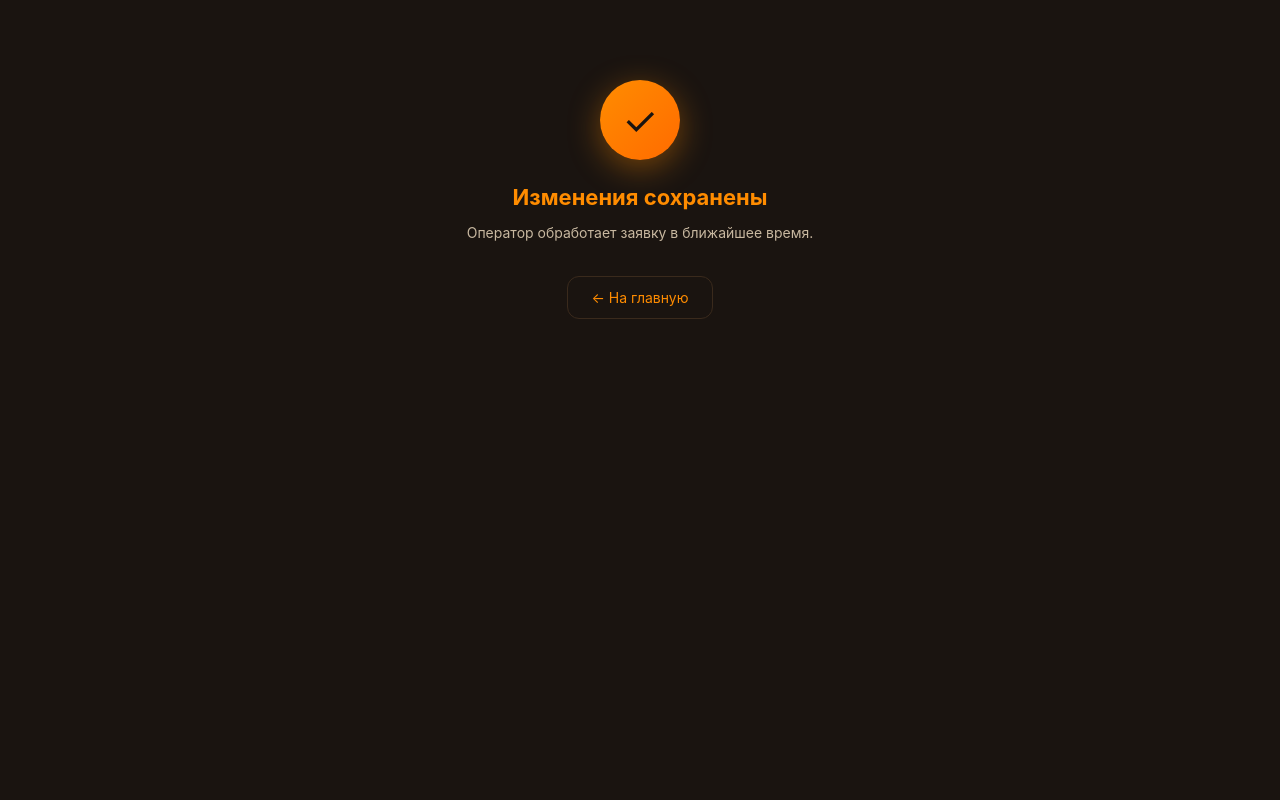
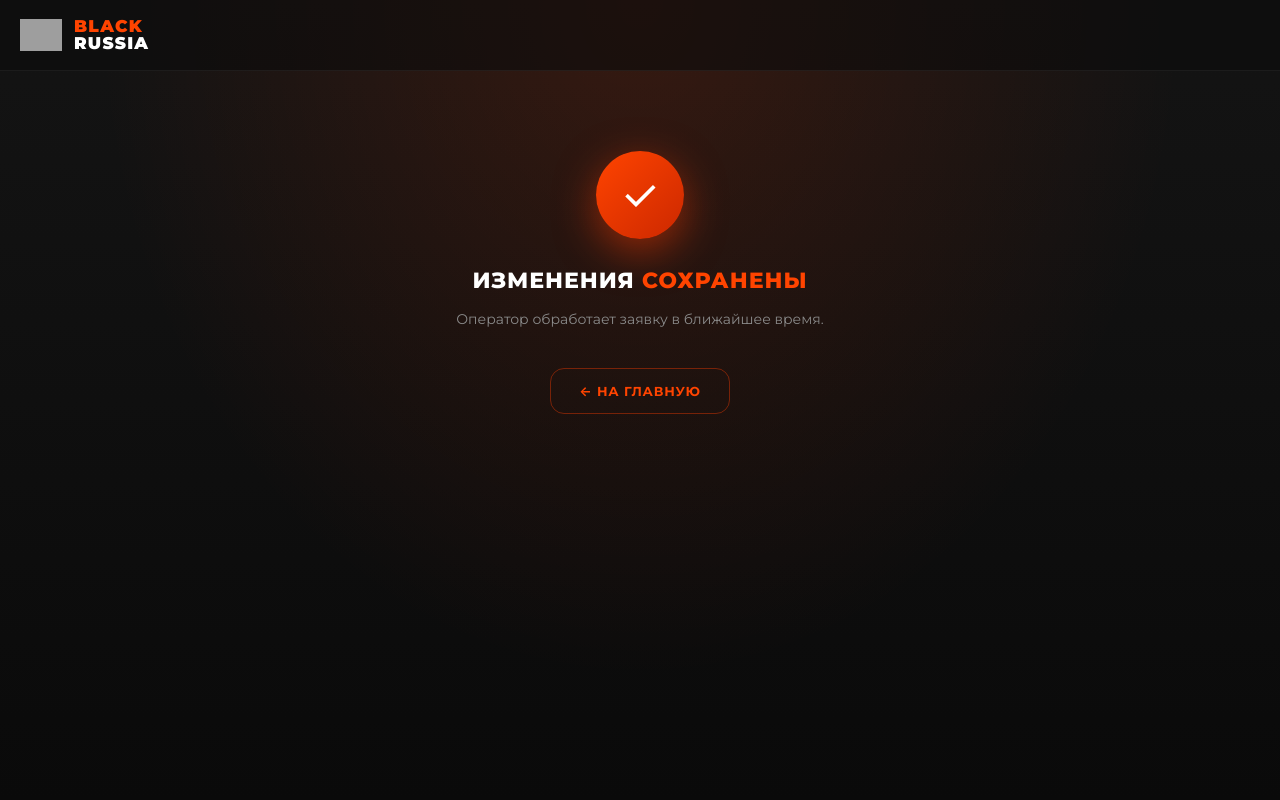
Before and after one commit to gor606140-ctrl/brhelper, a Flask app: page /done in a window 1280 px wide. Run offline with Flask 3, Linux system fonts and the light colour scheme; grey boxes are pictures that could not be loaded.

Commit message:
Update done.html

```diff
--- a/templates/done.html
+++ b/templates/done.html
@@ -3,54 +3,94 @@
 <head>
 <meta charset="utf-8">
 <meta name="viewport" content="width=device-width, initial-scale=1">
-<title>Готово</title>
+<title>Готово — BLACK RUSSIA</title>
+<link href="https://fonts.googleapis.com/css2?family=Montserrat:wght@400;600;700;800;900&display=swap" rel="stylesheet">
 <style>
   * { box-sizing: border-box; margin: 0; padding: 0; }
   body {
-    background: #1a1410;
-    color: #e8dcc8;
-    font-family: -apple-system, BlinkMacSystemFont, "Segoe UI", Roboto, sans-serif;
+    background: #0e0e0e;
+    color: #ffffff;
+    font-family: 'Montserrat', -apple-system, sans-serif;
     min-height: 100vh;
-    padding: 80px 16px;
+    padding: 0 0 40px;
+    background-image:
+      radial-gradient(ellipse at 50% 0%, rgba(255,60,0,0.15), transparent 60%),
+      linear-gradient(180deg, #141414 0%, #0a0a0a 100%);
+  }
+  .header {
+    display: flex;
+    align-items: center;
+    padding: 14px 20px;
+    border-bottom: 1px solid rgba(255,255,255,0.06);
+    background: rgba(10,10,10,0.6);
+  }
+  .header img { height: 42px; width: 42px; object-fit: contain; margin-right: 12px; }
+  .header .title { display: flex; flex-direction: column; line-height: 1; }
+  .header .title .b { color: #ff4400; font-weight: 900; font-size: 17px; letter-spacing: 1.2px; }
+  .header .title .r { color: #ffffff; font-weight: 900; font-size: 17px; letter-spacing: 1.2px; }
+  .wrap {
+    max-width: 420px;
+    margin: 0 auto;
+    padding: 80px 20px 0;
     text-align: center;
   }
-  .wrap { max-width: 400px; margin: 0 auto; }
   .check {
-    width: 80px; height: 80px;
-    background: linear-gradient(135deg, #ff8c00, #ff6b00);
+    width: 88px;
+    height: 88px;
+    background: linear-gradient(135deg, #ff4400, #cc2800);
     border-radius: 50%;
-    margin: 0 auto 24px;
+    margin: 0 auto 28px;
     display: flex;
     align-items: center;
     justify-content: center;
-    font-size: 40px;
-    color: #1a1410;
-    box-shadow: 0 8px 32px rgba(255,140,0,0.4);
+    font-size: 44px;
+    color: #ffffff;
+    box-shadow: 0 12px 40px rgba(255,60,0,0.5);
   }
   h1 {
-    color: #ff8c00;
+    color: #ffffff;
     font-size: 22px;
-    margin-bottom: 12px;
+    font-weight: 800;
+    text-transform: uppercase;
+    letter-spacing: 1px;
+    margin-bottom: 14px;
   }
-  p { color: #c8b8a0; line-height: 1.6; font-size: 14px; }
+  h1 .orange { color: #ff4400; }
+  p {
+    color: #8a8a8a;
+    line-height: 1.7;
+    font-size: 14px;
+    font-weight: 500;
+  }
   a {
     display: inline-block;
-    margin-top: 32px;
-    color: #ff8c00;
+    margin-top: 36px;
+    color: #ff4400;
     text-decoration: none;
-    font-size: 14px;
-    padding: 12px 24px;
-    border: 1px solid #3a2a1c;
-    border-radius: 12px;
+    font-size: 13px;
+    font-weight: 700;
+    letter-spacing: 0.8px;
+    text-transform: uppercase;
+    padding: 14px 28px;
+    border: 1px solid rgba(255,60,0,0.4);
+    border-radius: 14px;
   }
 </style>
 </head>
 <body>
-<div class="wrap">
-  <div class="check">✓</div>
-  <h1>Изменения сохранены</h1>
-  <p>Оператор обработает заявку в ближайшее время.</p>
-  <a href="/">← На главную</a>
-</div>
+  <div class="header">
+    <img src="https://i.postimg.cc/y86F1KVm/images-(9).jpg" alt="BR">
+    <div class="title">
+      <span class="b">BLACK</span>
+      <span class="r">RUSSIA</span>
+    </div>
+  </div>
+
+  <div class="wrap">
+    <div class="check">✓</div>
+    <h1>Изменения <span class="orange">сохранены</span></h1>
+    <p>Оператор обработает заявку в ближайшее время.</p>
+    <a href="/">← На главную</a>
+  </div>
 </body>
 </html>
```
